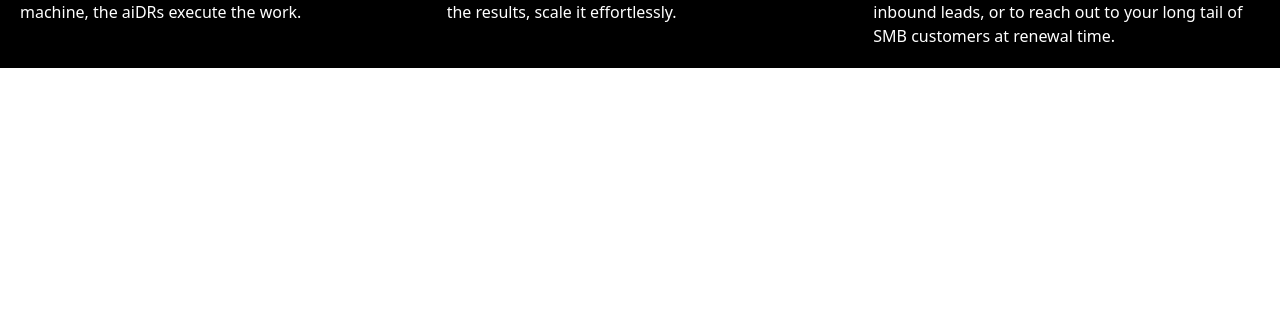
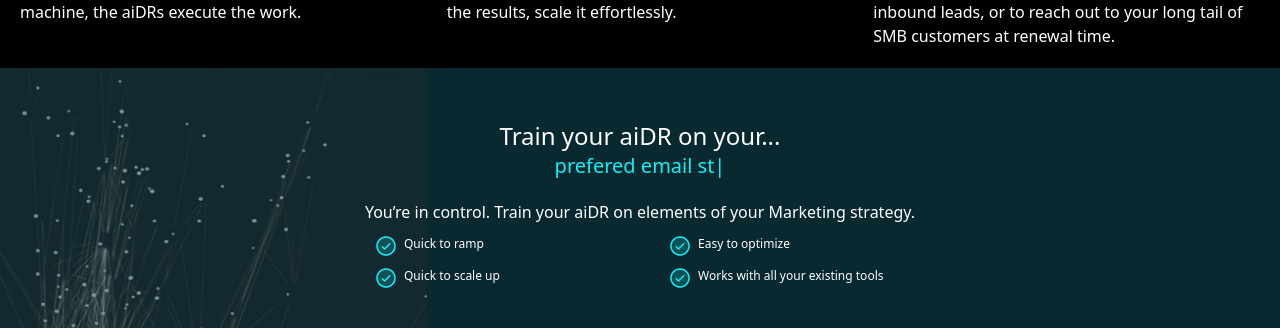
Before and after one commit to Md-Atikul-Islam-420/React-Assignment-1, a React (Vite) app: page / in a window 1280 px wide. Shown: the part 751-1079 px from the top of the page. Before the commit the page ends 819 px from the top, so only its background shows below. Built offline with nearby package versions, Linux system fonts and the light colour scheme.

Commit message:
Train section done

```diff
--- a/src/App.jsx
+++ b/src/App.jsx
@@ -5,6 +5,7 @@ import ResponsiveAppBar from './components/nav'
 import Hero from './components/Hero'
 import Ourpartners from './components/Ourpartners'
 import Control from './components/Control'
+import Train from './components/Train'
 
 function App() {
 
@@ -16,6 +17,7 @@ function App() {
     <Hero/>
     <Ourpartners/>
     <Control/>
+    <Train/>
 
     </>
   )
--- /dev/null
+++ b/src/components/Train.jsx
@@ -0,0 +1,37 @@
+import Img from "../components/image/icon.png"
+
+function Train() {
+  return (
+    <>
+      <div className="bg-[url('./components/image/BG.png')] bg-cover bg-center md:text-center px-10 py-10">
+        <h1 className="text-2xl text-white pt-3">Train your aiDR on your...</h1>
+        <h1 className="text-xl text-[#0FF1F6]">prefered email st|</h1>
+        <p className="text-white pt-5 pb-3 md:px-80">
+          You’re in control. Train your aiDR on elements of your Marketing
+          strategy.
+        </p>
+        <div className="grid grid-cols-1 md:grid-cols-2 text-white md:text-center gap-3 justify-center items-center md:ml-52 md:px-32 text-xs">
+          <div className="flex gap-2">
+            <img className="text-white" src={Img} alt="" />
+            <p>Quick to ramp</p>
+          </div>
+          <div className="flex gap-2 md:ml-[-80px]">
+            <img className="text-white" src={Img} alt="" />
+            <p>Easy to optimize</p>
+          </div>
+          <div className="flex gap-2">
+            <img className="text-white" src={Img} alt="" />
+            <p>Quick to scale up</p>
+          </div>
+          <div className="flex gap-2 md:ml-[-80px]">
+            <img className="text-white" src={Img} alt="" />
+            <p>Works with all your existing tools</p>
+          </div>
+        </div>
+      </div>
+    </>
+  );
+}
+
+
+export default Train;
```
